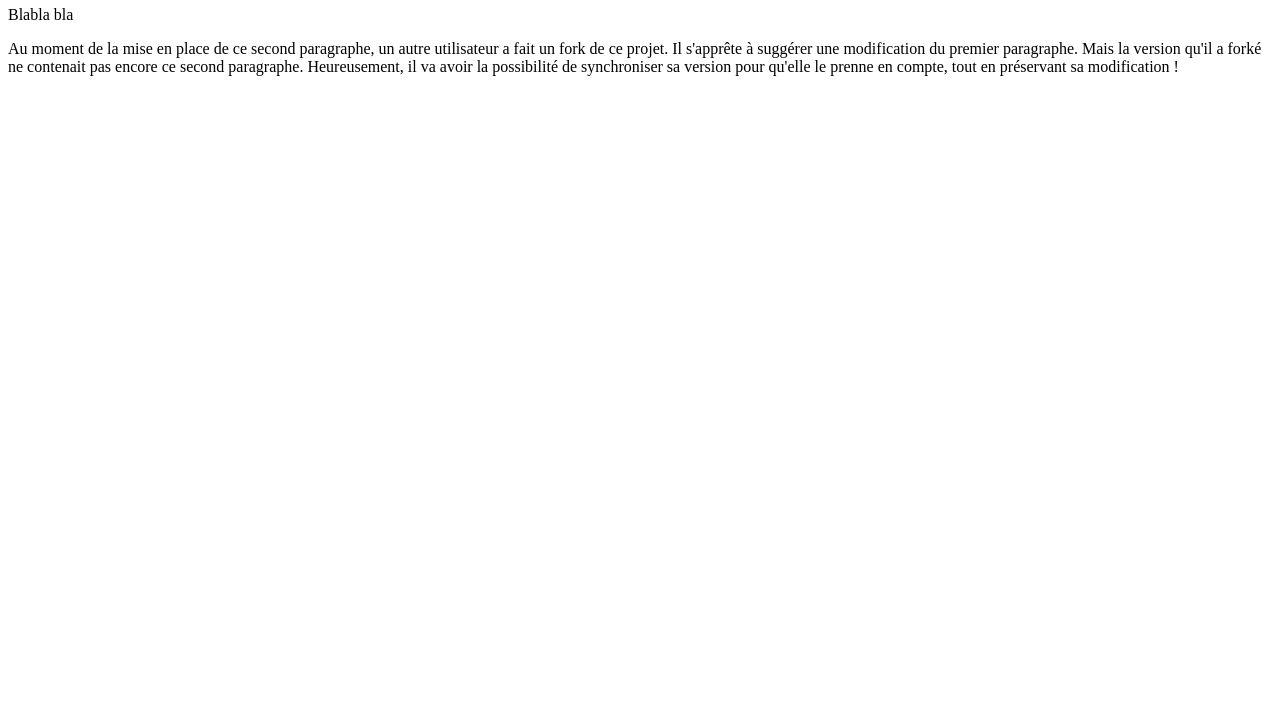
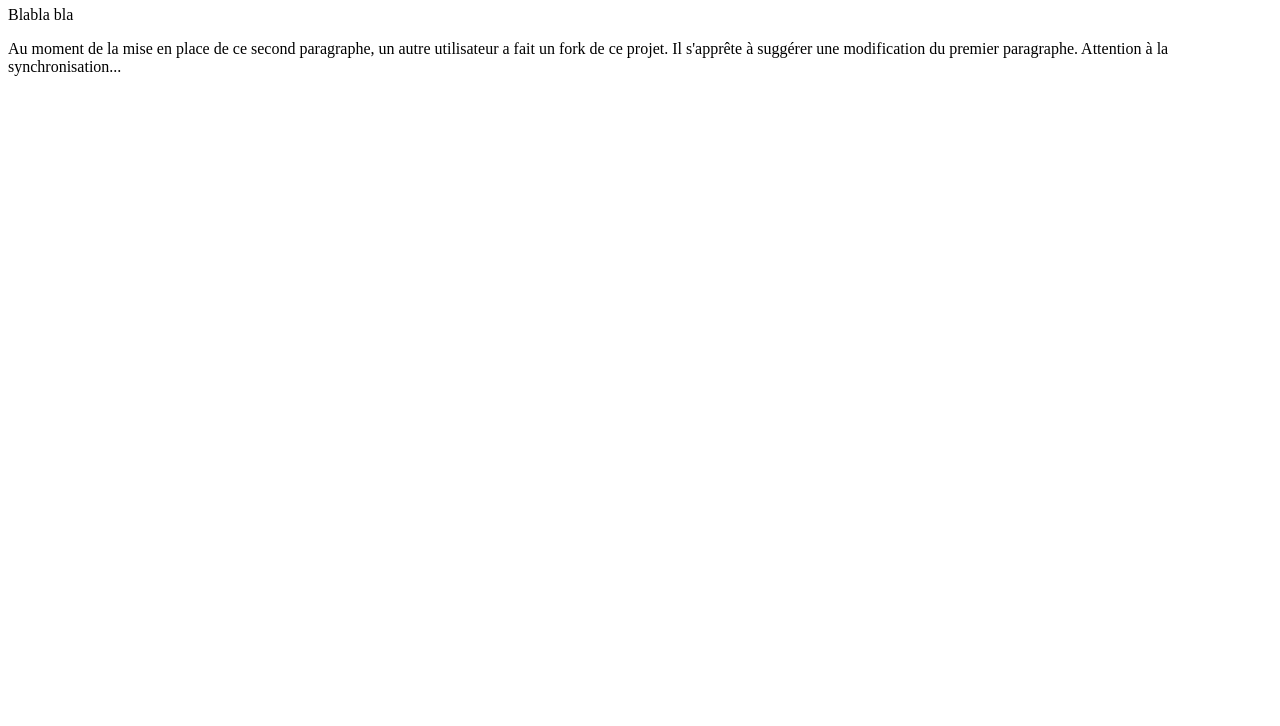
Before and after one commit to auer404/auer404.github.io, a plain HTML site: page index.html in a window 1280 px wide. Shown: the part 74-800 px from the top of the page. Drawn offline with Linux system fonts and the light colour scheme.

Commit message:
Update index.html

```diff
--- a/index.html
+++ b/index.html
@@ -12,7 +12,7 @@
 
     <p>Blabla bla</p>
 
-    <p>Au moment de la mise en place de ce second paragraphe, un autre utilisateur a fait un fork de ce projet. Il s'apprête à suggérer une modification du premier paragraphe. Mais la version qu'il a forké ne contenait pas encore ce second paragraphe. Heureusement, il va avoir la possibilité de synchroniser sa version pour qu'elle le prenne en compte, tout en préservant sa modification !</p>
+    <p>Au moment de la mise en place de ce second paragraphe, un autre utilisateur a fait un fork de ce projet. Il s'apprête à suggérer une modification du premier paragraphe. Attention à la synchronisation...</p>
 
 </body>
 </html>
```
